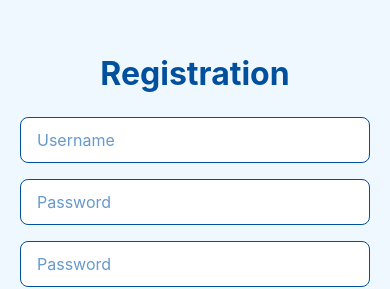
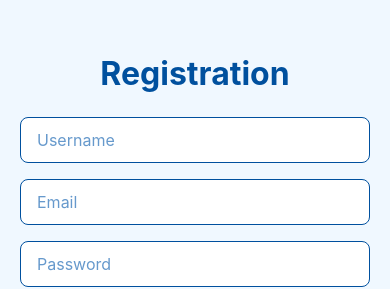
Before and after one commit to gamlinskijoleg/air-tasker, a React Native app: screen /registration in a window 390 px wide. Shown: the part 219-508 px from the top of the page. Built offline with nearby package versions, Linux system fonts and the light colour scheme.

Commit message:
bug in register

```diff
--- a/screens/RegisterScreen.tsx
+++ b/screens/RegisterScreen.tsx
@@ -62,7 +62,7 @@ export default function RegisterScreen({ navigation }: Props) {
 
 			<TextInput
 				style={styles.input}
-				placeholder="Password"
+				placeholder="Email"
 				placeholderTextColor="#6699cc"
 				keyboardType="email-address"
 				autoCapitalize="none"
```
